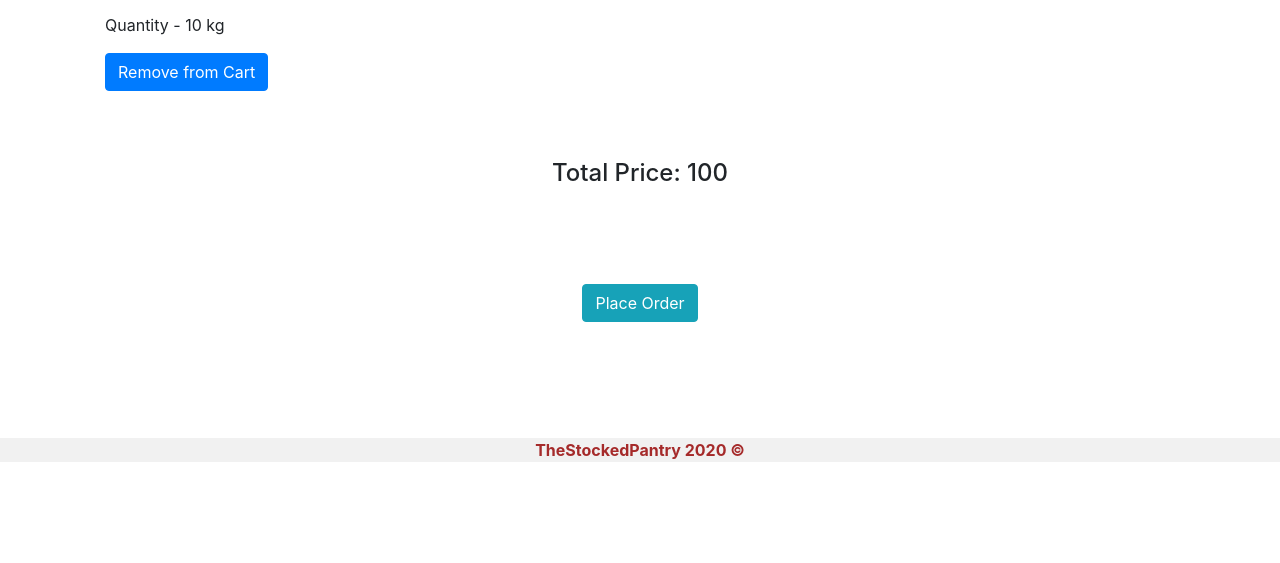
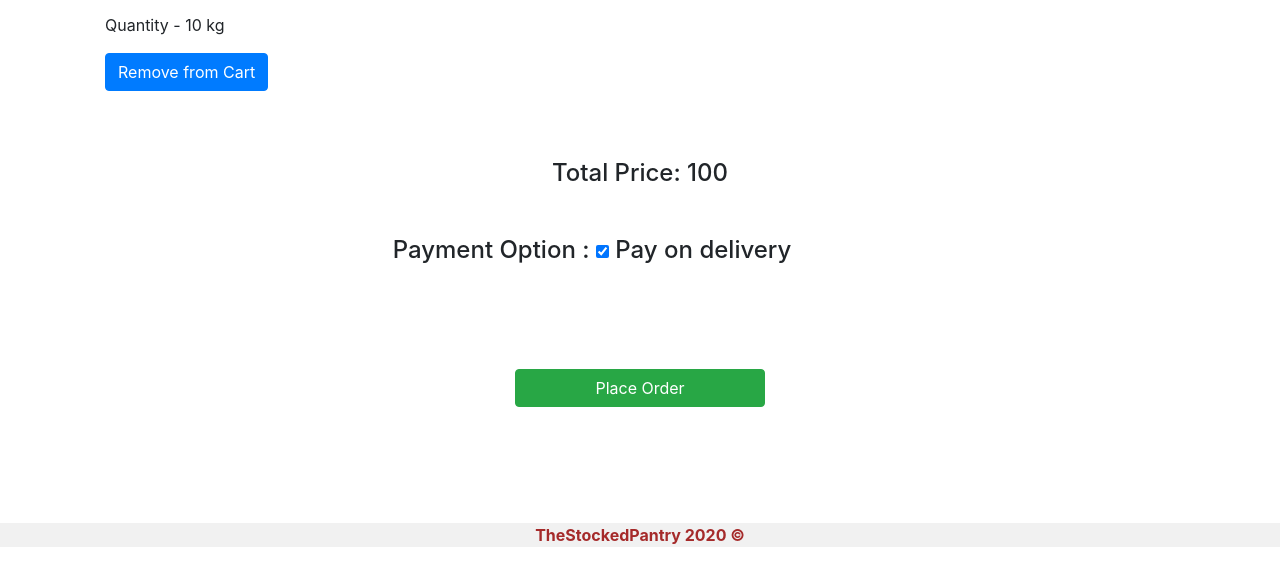
Before and after one commit to Roshan23699/E-Commercewebsite, a Django app: page /cart/0/none/ in a window 1280 px wide. Shown: the part 463-1026 px from the top of the page. Before the commit the page ends 925 px from the top, so only its background shows below. Run offline with Django 3.2, Linux system fonts and the light colour scheme; a user stored in the database is signed in; data comes from the database, SQL or seed files in the repository; both versions use the stored data as it was after the commit; tables that the repository leaves empty hold one stand-in row (values such as "Sample post"); grey boxes marked "Sample" are stand-in pictures; some libraries are stand-ins or nearby versions.

Commit message:
Some changes

```diff
--- a/shop/views.py
+++ b/shop/views.py
@@ -155,7 +155,7 @@ def order(request):
 	s.starttls()
 	s.login("myawesomecart@gmail.com", "MyAwesomeCart@123")
 	msg = EmailMessage()
-	subject = "Mail regarding your Recent Order"
+	subject = "Your Recent Order"
 	message = "Dear " + str(request.user) + ", ordered products will be delivered to you within 2-3 working days."
 	message = message + "\n"
 	message = message + "Your Order:"
--- a/users/templates/users/cart.html
+++ b/users/templates/users/cart.html
@@ -40,8 +40,13 @@
 
     </div>
     <h4 class="text-sm-center mt-5">Total Price: {{ sum }}</h4>
+    <div class = "lead">
+    <h4 class="text-sm-center mr-5 pr-5 mt-5">Payment Option : <input type="checkbox" name="check" checked>
+      <label for="check">Pay on delivery</label></h4>
+    </div>
         <div class="text-sm-center mt-5">
-          <a href="{% url 'order' %}" class="btn btn-md btn-info my-5">Place Order</a>
+
+          <a href="{% url 'order' %}" class="btn btn-success my-5" style = "width : 250px;">Place Order</a>
     {% else %}
         <h4 class="text-sm-center mt-5">Cart is empty</h4>
     {% endif %}
```
Also changed, not shown: db.sqlite3.
